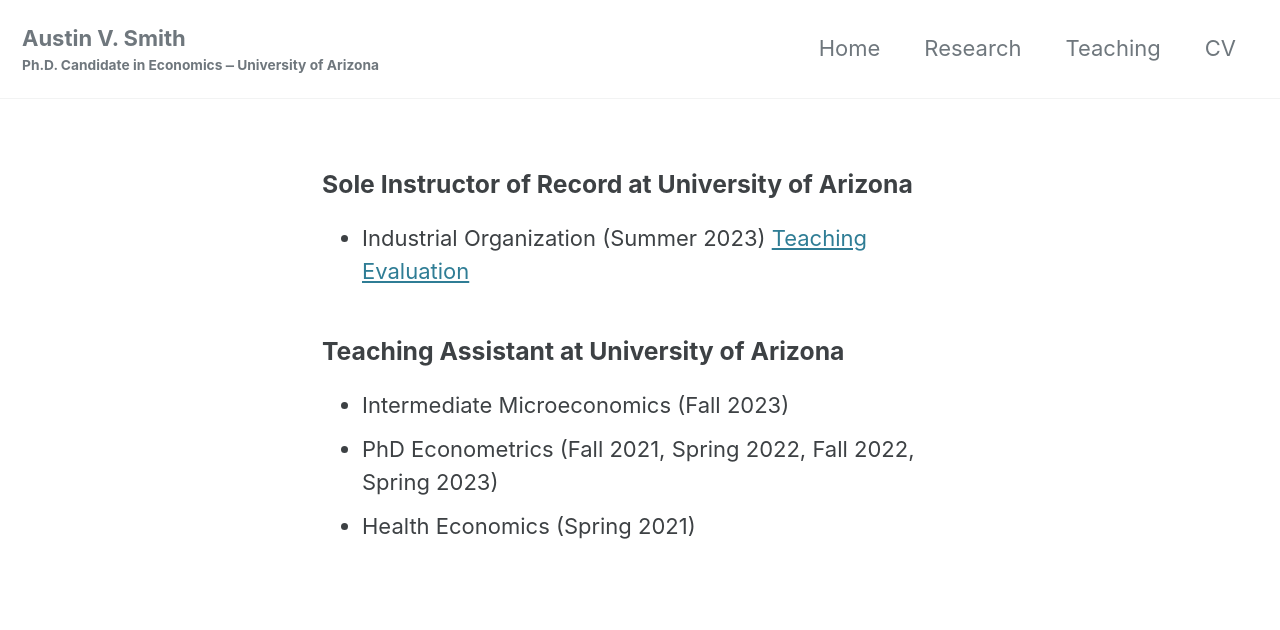
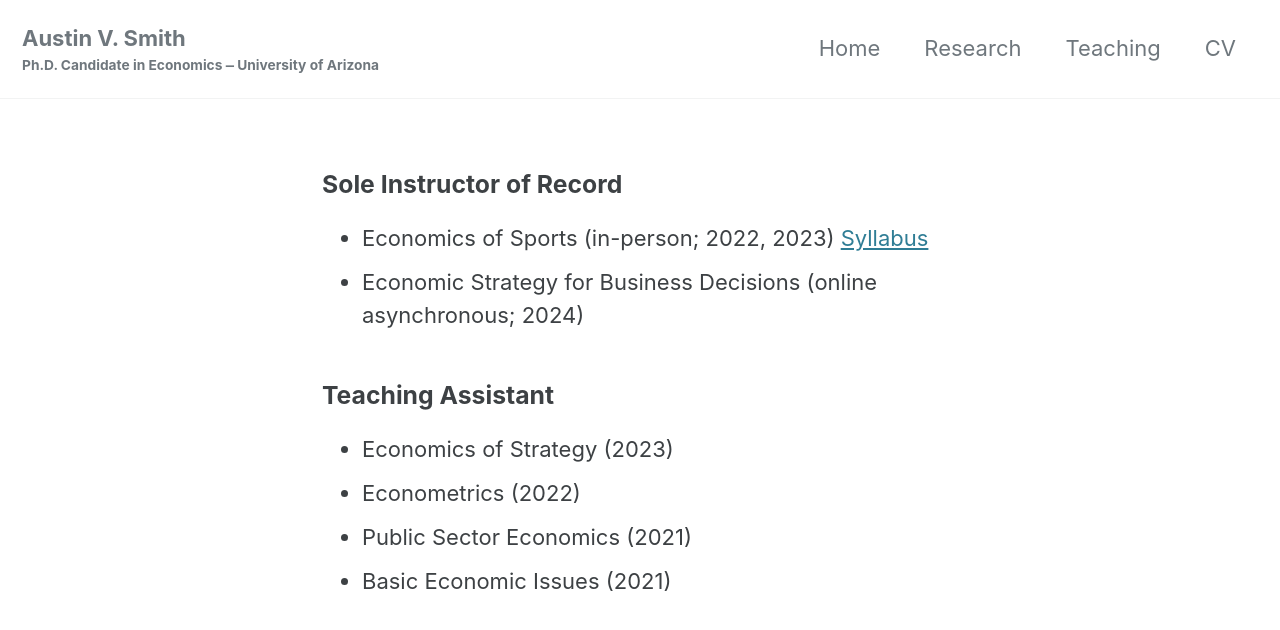
Before and after one commit to austin-v-smith-econ/austin-v-smith-econ.github.io, a Jekyll site: the page built from _pages/teaching.md, in a window 1280 px wide. Shown: the top 630 px of the page. Built offline with Jekyll 4.4.1, drawn with Linux system fonts in a browser that asks for light colours; cached includes are drawn as plain includes.

Commit message:
Update teaching.md

```diff
--- a/_pages/teaching.md
+++ b/_pages/teaching.md
@@ -3,13 +3,15 @@ title: "Teaching"
 permalink: /teaching/
 ---
 
-### Sole Instructor of Record at University of Arizona
+### Sole Instructor of Record
 
-- Industrial Organization (Summer 2023) [Teaching Evaluation](../assets/pdfs/Summer2023_Econ460_Evaluation.pdf)
+- Economics of Sports (in-person; 2022, 2023) [Syllabus](../assets/pdfs/econ_323_syllabus.pdf)
+- Economic Strategy for Business Decisions (online asynchronous; 2024)
 
 
-### Teaching Assistant at University of Arizona
+### Teaching Assistant
 
-- Intermediate Microeconomics (Fall 2023)
-- PhD Econometrics (Fall 2021, Spring 2022, Fall 2022, Spring 2023)
-- Health Economics (Spring 2021)
+- Economics of Strategy (2023)
+- Econometrics (2022)
+- Public Sector Economics (2021)
+- Basic Economic Issues (2021)
```
